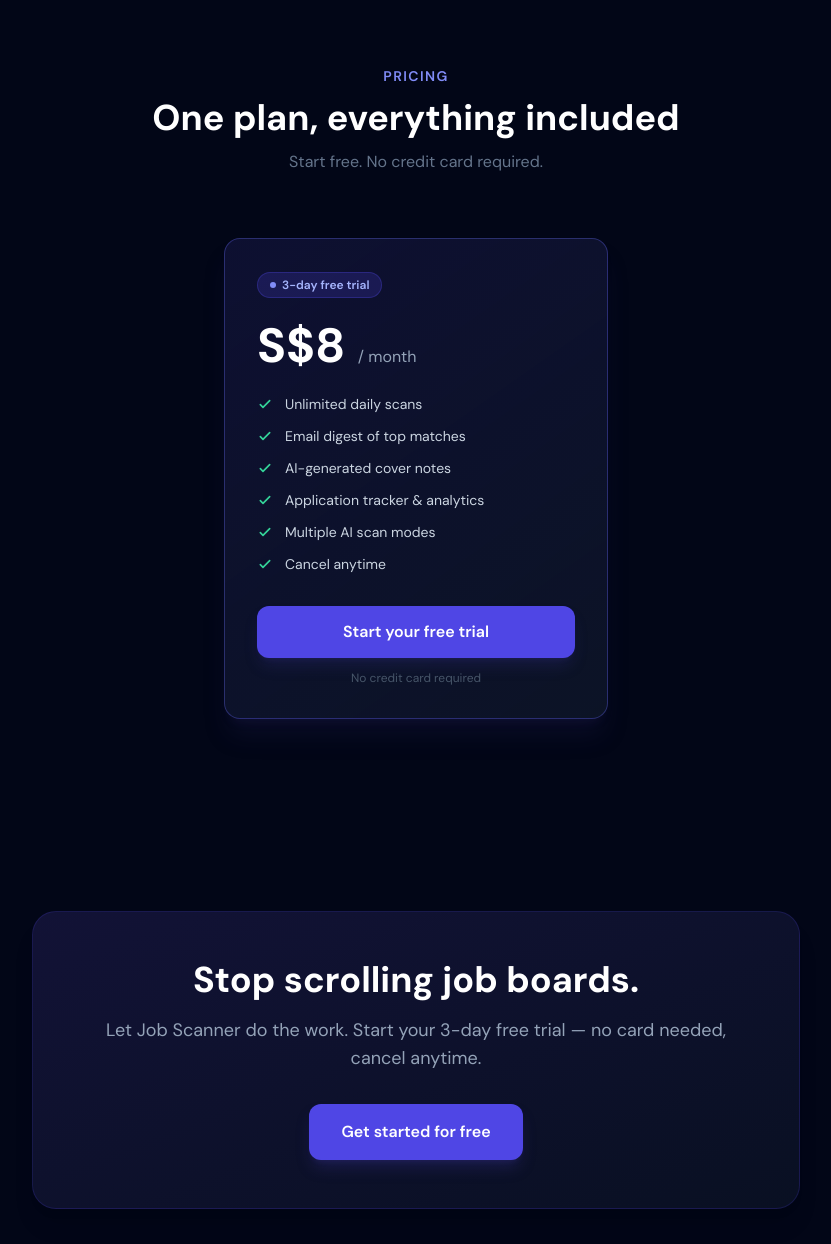
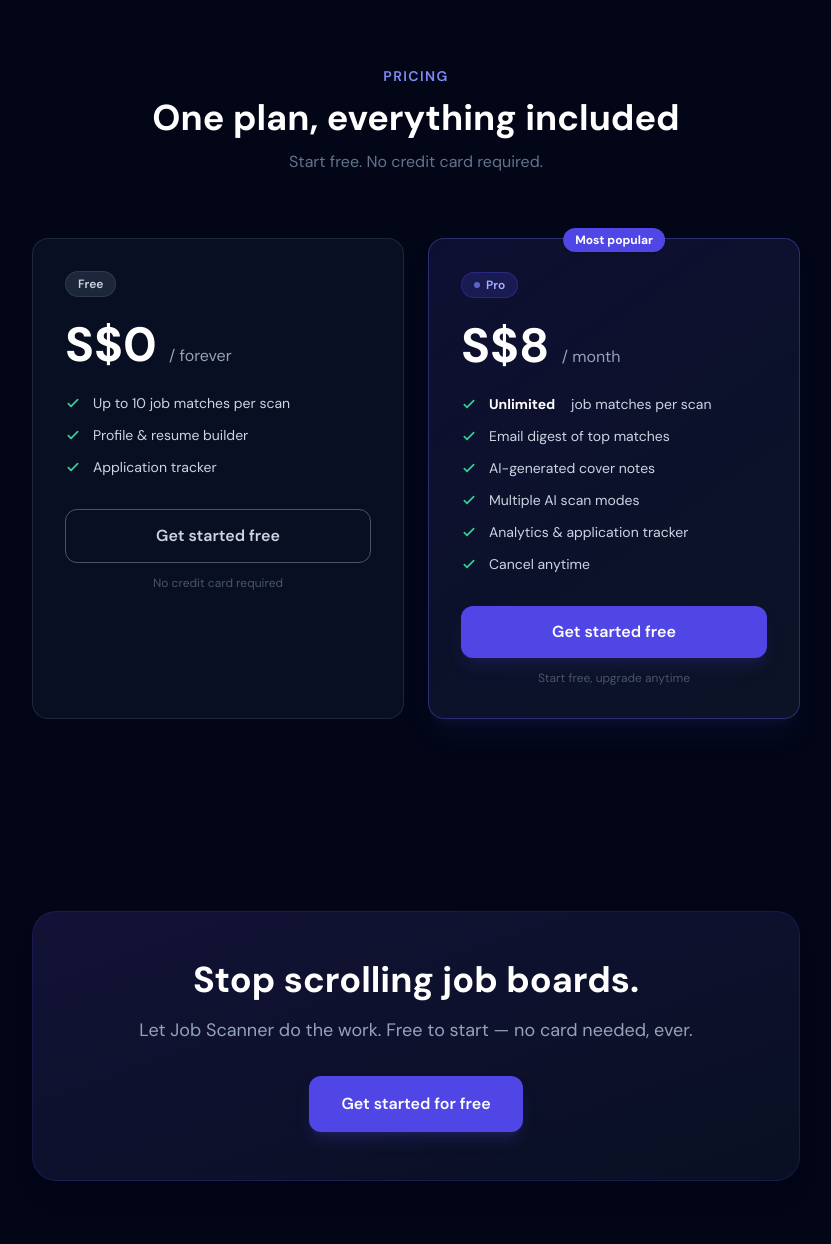
Before and after one commit to salvestr0/JobScanner, a Flask app: page / in a window 1280 px wide. Shown: the part 2080-3324 px from the top of the page, without its empty margins (224-1055 px from the left). Run offline with Flask 3, Linux system fonts and the light colour scheme; parts of the project's set-up code (start-up, migrations or seed data) failed here and were passed over; some libraries are stand-ins or nearby versions.

Commit message:
Update landing page copy and pricing for free tier
- Nav and hero CTAs: "Start free trial" → "Get started free — no card needed"
- Pricing section redesigned as Free vs Pro two-column layout
- Free tier card: S$0/forever, 10 matches/scan, profile builder, tracker
- Pro card: unlimited scans, email digest, AI cover notes, $8/mo
- Bottom CTA copy updated to remove trial references

Co-Authored-By: Claude Sonnet 4.6 <noreply@anthropic.com>

```diff
--- a/templates/home.html
+++ b/templates/home.html
@@ -49,7 +49,7 @@
           Sign in
         </a>
         <a href="/register" class="bg-indigo-600 hover:bg-indigo-500 text-white text-sm font-semibold px-4 py-2 rounded-xl transition-colors">
-          Start free trial
+          Get started free
         </a>
       </div>
     </div>
@@ -80,7 +80,7 @@
       <div class="flex flex-col sm:flex-row items-center justify-center gap-3">
         <a href="/register"
           class="w-full sm:w-auto bg-indigo-600 hover:bg-indigo-500 text-white font-semibold px-7 py-3.5 rounded-xl transition-colors text-base shadow-lg shadow-indigo-900/30">
-          Start free — 3 days on us
+          Get started free — no card needed
         </a>
         <a href="/login"
           class="w-full sm:w-auto border border-slate-700 hover:border-slate-500 text-slate-300 hover:text-white font-medium px-7 py-3.5 rounded-xl transition-colors text-base">
@@ -236,23 +236,55 @@
         <p class="text-slate-500 mt-3 text-base">Start free. No credit card required.</p>
       </div>
 
-      <div class="max-w-sm mx-auto">
-        <div class="pricing-card rounded-2xl p-8 shadow-xl shadow-indigo-950/30">
-          <!-- Badge -->
+      <div class="max-w-3xl mx-auto grid sm:grid-cols-2 gap-6">
+
+        <!-- Free tier -->
+        <div class="bg-slate-900/60 border border-slate-700/50 rounded-2xl p-8">
+          <div class="inline-flex items-center gap-1.5 bg-slate-700/50 text-slate-300 text-xs font-semibold px-3 py-1 rounded-full mb-6 border border-slate-600/40">
+            Free
+          </div>
+          <div class="mb-6">
+            <span class="text-5xl font-bold text-white">S$0</span>
+            <span class="text-slate-400 ml-2">/ forever</span>
+          </div>
+          <ul class="space-y-3 mb-8">
+            <li class="flex items-center gap-3 text-sm text-slate-300">
+              <svg class="w-4 h-4 text-emerald-400 flex-shrink-0" fill="none" stroke="currentColor" viewBox="0 0 24 24"><path stroke-linecap="round" stroke-linejoin="round" stroke-width="2.5" d="M5 13l4 4L19 7"/></svg>
+              Up to 10 job matches per scan
+            </li>
+            <li class="flex items-center gap-3 text-sm text-slate-300">
+              <svg class="w-4 h-4 text-emerald-400 flex-shrink-0" fill="none" stroke="currentColor" viewBox="0 0 24 24"><path stroke-linecap="round" stroke-linejoin="round" stroke-width="2.5" d="M5 13l4 4L19 7"/></svg>
+              Profile &amp; resume builder
+            </li>
+            <li class="flex items-center gap-3 text-sm text-slate-300">
+              <svg class="w-4 h-4 text-emerald-400 flex-shrink-0" fill="none" stroke="currentColor" viewBox="0 0 24 24"><path stroke-linecap="round" stroke-linejoin="round" stroke-width="2.5" d="M5 13l4 4L19 7"/></svg>
+              Application tracker
+            </li>
+          </ul>
+          <a href="/register"
+            class="block w-full text-center border border-slate-600 hover:border-slate-400 text-slate-300 hover:text-white font-semibold py-3.5 rounded-xl transition-colors">
+            Get started free
+          </a>
+          <p class="text-slate-600 text-xs text-center mt-3">No credit card required</p>
+        </div>
+
+        <!-- Pro tier -->
+        <div class="pricing-card rounded-2xl p-8 shadow-xl shadow-indigo-950/30 relative">
+          <div class="absolute -top-3 left-1/2 -translate-x-1/2">
+            <span class="bg-indigo-600 text-white text-xs font-bold px-3 py-1 rounded-full shadow">Most popular</span>
+          </div>
           <div class="inline-flex items-center gap-1.5 bg-indigo-600/20 text-indigo-300 text-xs font-semibold px-3 py-1 rounded-full mb-6 border border-indigo-600/30">
-            <span class="w-1.5 h-1.5 bg-indigo-400 rounded-full"></span>
-            3-day free trial
+            <span class="w-1.5 h-1.5 bg-indigo-400 rounded-full animate-pulse"></span>
+            Pro
           </div>
-
           <div class="mb-6">
             <span class="text-5xl font-bold text-white">S$8</span>
             <span class="text-slate-400 ml-2">/ month</span>
           </div>
-
           <ul class="space-y-3 mb-8">
             <li class="flex items-center gap-3 text-sm text-slate-300">
               <svg class="w-4 h-4 text-emerald-400 flex-shrink-0" fill="none" stroke="currentColor" viewBox="0 0 24 24"><path stroke-linecap="round" stroke-linejoin="round" stroke-width="2.5" d="M5 13l4 4L19 7"/></svg>
-              Unlimited daily scans
+              <strong class="text-white">Unlimited</strong>&nbsp;job matches per scan
             </li>
             <li class="flex items-center gap-3 text-sm text-slate-300">
               <svg class="w-4 h-4 text-emerald-400 flex-shrink-0" fill="none" stroke="currentColor" viewBox="0 0 24 24"><path stroke-linecap="round" stroke-linejoin="round" stroke-width="2.5" d="M5 13l4 4L19 7"/></svg>
@@ -264,24 +296,24 @@
             </li>
             <li class="flex items-center gap-3 text-sm text-slate-300">
               <svg class="w-4 h-4 text-emerald-400 flex-shrink-0" fill="none" stroke="currentColor" viewBox="0 0 24 24"><path stroke-linecap="round" stroke-linejoin="round" stroke-width="2.5" d="M5 13l4 4L19 7"/></svg>
-              Application tracker &amp; analytics
+              Multiple AI scan modes
             </li>
             <li class="flex items-center gap-3 text-sm text-slate-300">
               <svg class="w-4 h-4 text-emerald-400 flex-shrink-0" fill="none" stroke="currentColor" viewBox="0 0 24 24"><path stroke-linecap="round" stroke-linejoin="round" stroke-width="2.5" d="M5 13l4 4L19 7"/></svg>
-              Multiple AI scan modes
+              Analytics &amp; application tracker
             </li>
             <li class="flex items-center gap-3 text-sm text-slate-300">
               <svg class="w-4 h-4 text-emerald-400 flex-shrink-0" fill="none" stroke="currentColor" viewBox="0 0 24 24"><path stroke-linecap="round" stroke-linejoin="round" stroke-width="2.5" d="M5 13l4 4L19 7"/></svg>
               Cancel anytime
             </li>
           </ul>
-
           <a href="/register"
             class="block w-full text-center bg-indigo-600 hover:bg-indigo-500 text-white font-semibold py-3.5 rounded-xl transition-colors shadow-lg shadow-indigo-900/30">
-            Start your free trial
+            Get started free
           </a>
-          <p class="text-slate-600 text-xs text-center mt-3">No credit card required</p>
+          <p class="text-slate-600 text-xs text-center mt-3">Start free, upgrade anytime</p>
         </div>
+
       </div>
     </div>
   </section>
@@ -291,7 +323,7 @@
     <div class="max-w-3xl mx-auto text-center">
       <div class="bg-gradient-to-br from-indigo-950/60 to-slate-900/60 border border-indigo-800/30 rounded-3xl p-12 shadow-xl">
         <h2 class="text-3xl sm:text-4xl font-bold mb-4">Stop scrolling job boards.</h2>
-        <p class="text-slate-400 text-lg mb-8">Let Job Scanner do the work. Start your 3-day free trial — no card needed, cancel anytime.</p>
+        <p class="text-slate-400 text-lg mb-8">Let Job Scanner do the work. Free to start — no card needed, ever.</p>
         <a href="/register"
           class="inline-block bg-indigo-600 hover:bg-indigo-500 text-white font-semibold px-8 py-4 rounded-xl transition-colors text-base shadow-lg shadow-indigo-900/40">
           Get started for free
```
